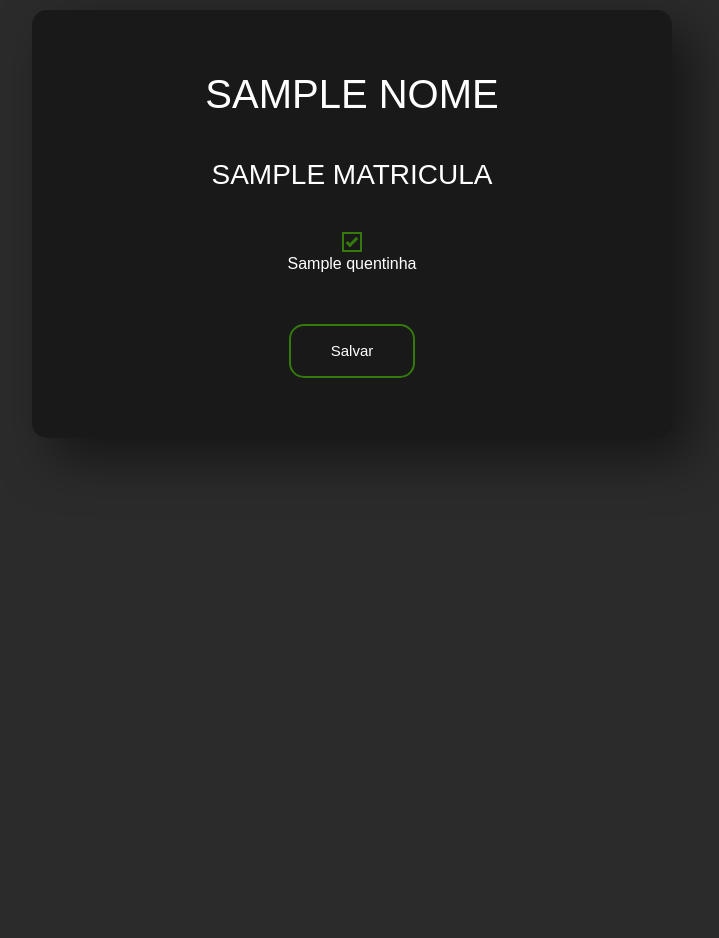
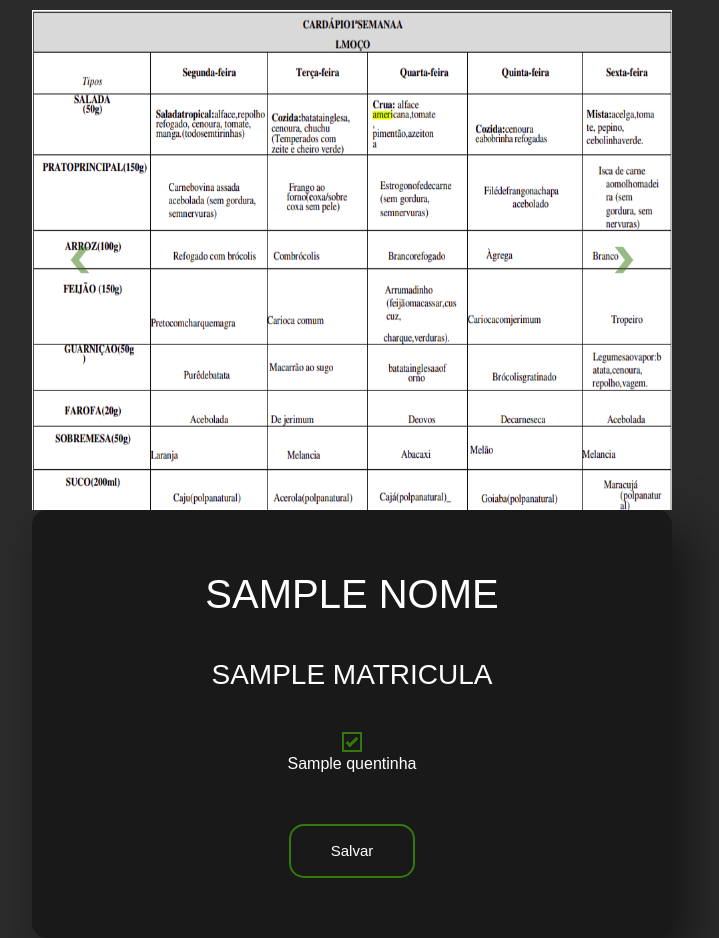
Before and after one commit to thidoa/refeitorio, a Django app: template refeitorio/templates/home_aluno.html in a window 1280 px wide. Shown: the part 90-1028 px from the top of the page, without its empty margins (288-1007 px from the left). Before the commit the page ends 544 px from the top, so only its background shows below. Run offline with Django 4.2, Linux system fonts and the light colour scheme; the template is opened without the code that fills it: most values are stand-ins (such as "Sample title", 1, 10 or a date in 2020); some libraries are stand-ins or nearby versions.

Commit message:
Adicionei carrossel com cardápio

```diff
--- a/refeitorio/static/css/home_aluno.css
+++ b/refeitorio/static/css/home_aluno.css
@@ -154,6 +154,29 @@ p {
     text-align: center;
     color: #a51d0b;
 }
+#carouselExampleCaptions {
+    width: 50%;
+    margin: 0 auto;
+    transition: .5s;
+}
+
+#carouselExampleCaptions .carousel-control-next-icon {
+    color: #33790b;
+    /* background: #33790b; */
+    background-image: url("../images/seta.png");
+    -moz-transform: scaleX(-1);
+    -o-transform: scaleX(-1);
+    -webkit-transform: scaleX(-1);
+    transform: scaleX(-1);
+}
+
+
+
+#carouselExampleCaptions .carousel-control-prev-icon {
+    color: #33790b;
+    /* background: #33790b; */
+    background-image: url("../images/seta.png");
+}
 
 @media only screen and (max-width: 1000px) {
     main {
@@ -162,4 +185,21 @@ p {
     .dias_semana {
         flex-direction: column;
     }
+    #carouselExampleCaptions {
+        width: 90%;
+
+    }
 }
+
+
+
+
+#carouselExampleCaptions .carousel-control-next-icon {
+    color: #33790b;
+    /* background: #33790b; */
+    background-image: url("../images/seta.png");
+    -moz-transform: scaleX(-1);
+    -o-transform: scaleX(-1);
+    -webkit-transform: scaleX(-1);
+    transform: scaleX(-1);
+}
--- a/refeitorio/templates/home_aluno.html
+++ b/refeitorio/templates/home_aluno.html
@@ -1,8 +1,16 @@
 {% extends 'base.html' %}
 {% load static %}
 {% block content %}
+	<link href="https://cdn.jsdelivr.net/npm/bootstrap@5.2.3/dist/css/bootstrap.min.css" rel="stylesheet" integrity="sha384-rbsA2VBKQhggwzxH7pPCaAqO46MgnOM80zW1RWuH61DGLwZJEdK2Kadq2F9CUG65" crossorigin="anonymous">
+	<script src="https://cdn.jsdelivr.net/npm/bootstrap@5.2.3/dist/js/bootstrap.bundle.min.js" integrity="sha384-kenU1KFdBIe4zVF0s0G1M5b4hcpxyD9F7jL+jjXkk+Q2h455rYXK/7HAuoJl+0I4" crossorigin="anonymous"></script>
+
+	<!--css-->
+	<!--js-->
+	<script src="https://cdn.jsdelivr.net/npm/@popperjs/core@2.11.6/dist/umd/popper.min.js" integrity="sha384-oBqDVmMz9ATKxIep9tiCxS/Z9fNfEXiDAYTujMAeBAsjFuCZSmKbSSUnQlmh/jp3" crossorigin="anonymous"></script>
+	<script src="https://cdn.jsdelivr.net/npm/bootstrap@5.2.3/dist/js/bootstrap.min.js" integrity="sha384-cuYeSxntonz0PPNlHhBs68uyIAVpIIOZZ5JqeqvYYIcEL727kskC66kF92t6Xl2V" crossorigin="anonymous"></script>
 	<link rel="stylesheet" type="text/css" href="{% static 'css/home_aluno.css' %}">
 	<title>Aluno</title>
+
 </head>
 <body>
 	<header>
@@ -10,6 +18,37 @@
 
 		<a href="/logout/">Sair</a>
 	</header>
+	<div id="carouselExampleCaptions" class="carousel slide" data-bs-ride="false">
+		<div class="carousel-indicators">
+		  <button type="button" data-bs-target="#carouselExampleCaptions" data-bs-slide-to="0" class="active" aria-current="true" aria-label="Slide 1"></button>
+		  <button type="button" data-bs-target="#carouselExampleCaptions" data-bs-slide-to="1" aria-label="Slide 2"></button>
+		  <button type="button" data-bs-target="#carouselExampleCaptions" data-bs-slide-to="2" aria-label="Slide 3"></button>
+		</div>
+		<div class="carousel-inner">
+		  <div class="carousel-item active">
+			<img src="{% static 'images/cardapio1.png' %}" height="500" width="500" class="d-block w-100" alt="...">
+			<div class="carousel-caption d-none d-md-block">
+			  <!-- <h5>Almoço</h5> -->
+			  <!-- <p>Some representative placeholder content for the first slide.</p> -->
+			</div>
+		  </div>
+		  <div class="carousel-item">
+			<img src="{% static 'images/cardapio2.png' %}" height="500" width="500" class="d-block w-100" alt="...">
+			<div class="carousel-caption d-none d-md-block">
+			  <!-- <h5>Janta</h5> -->
+			  <!-- <p>Some representative placeholder content for the second slide.</p> -->
+			</div>
+		  </div>
+		</div>
+		<button class="carousel-control-prev" type="button" data-bs-target="#carouselExampleCaptions" data-bs-slide="prev">
+		  <span class="carousel-control-prev-icon" aria-hidden="true"></span>
+		  <span class="visually-hidden">Previous</span>
+		</button>
+		<button class="carousel-control-next" type="button" data-bs-target="#carouselExampleCaptions" data-bs-slide="next">
+		  <span class="carousel-control-next-icon" aria-hidden="true"></span>
+		  <span class="visually-hidden">Next</span>
+		</button>
+	</div>
 	<main>
 		<h1>{{ nome }}</h1>
 		<h3>{{ matricula }}</h3>
```
Also changed, not shown: refeitorio/static/images/cardapio1.png (added), refeitorio/static/images/cardapio2.png (added), refeitorio/static/images/icone-seta.png (added), refeitorio/static/images/seta.png (added).
